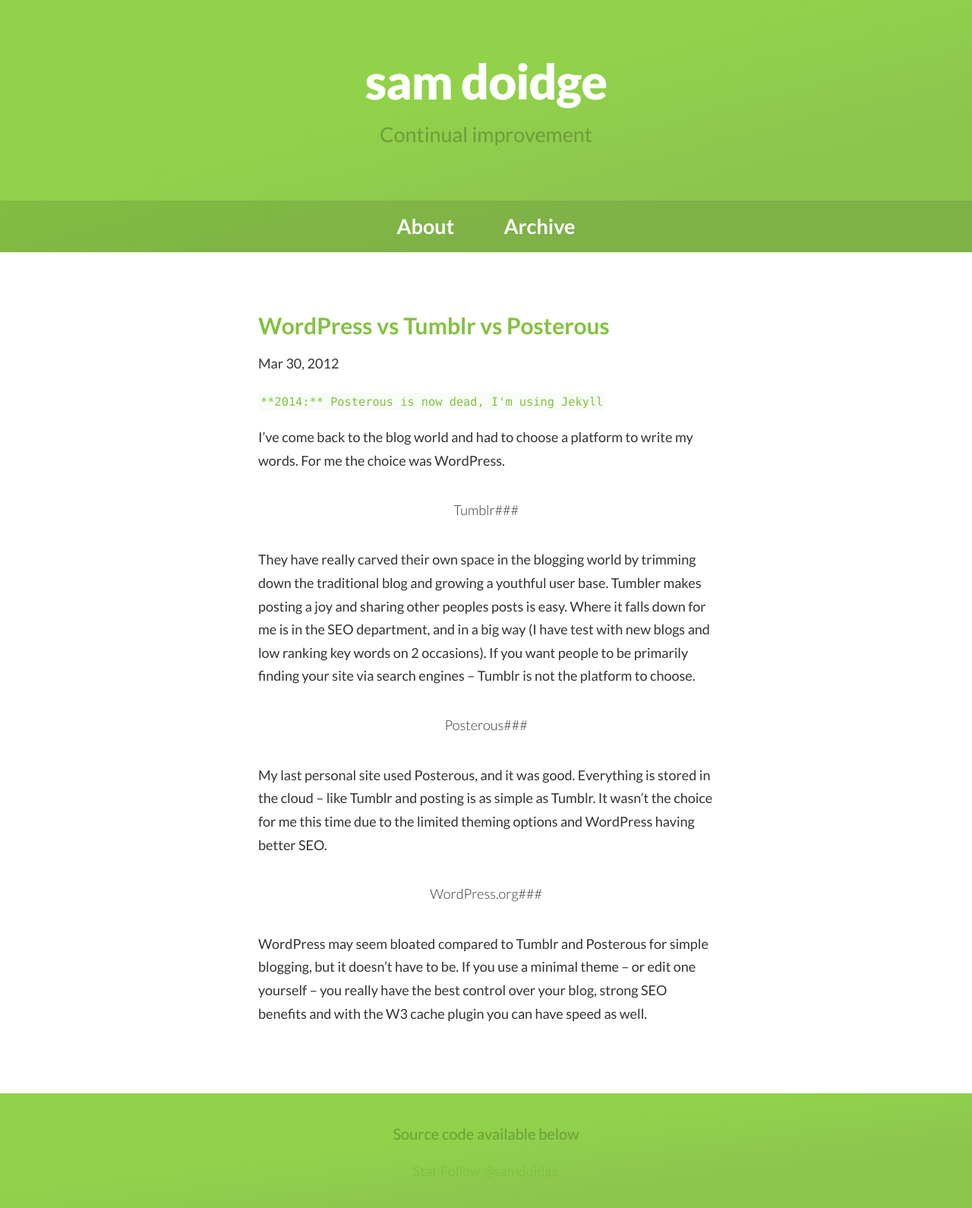
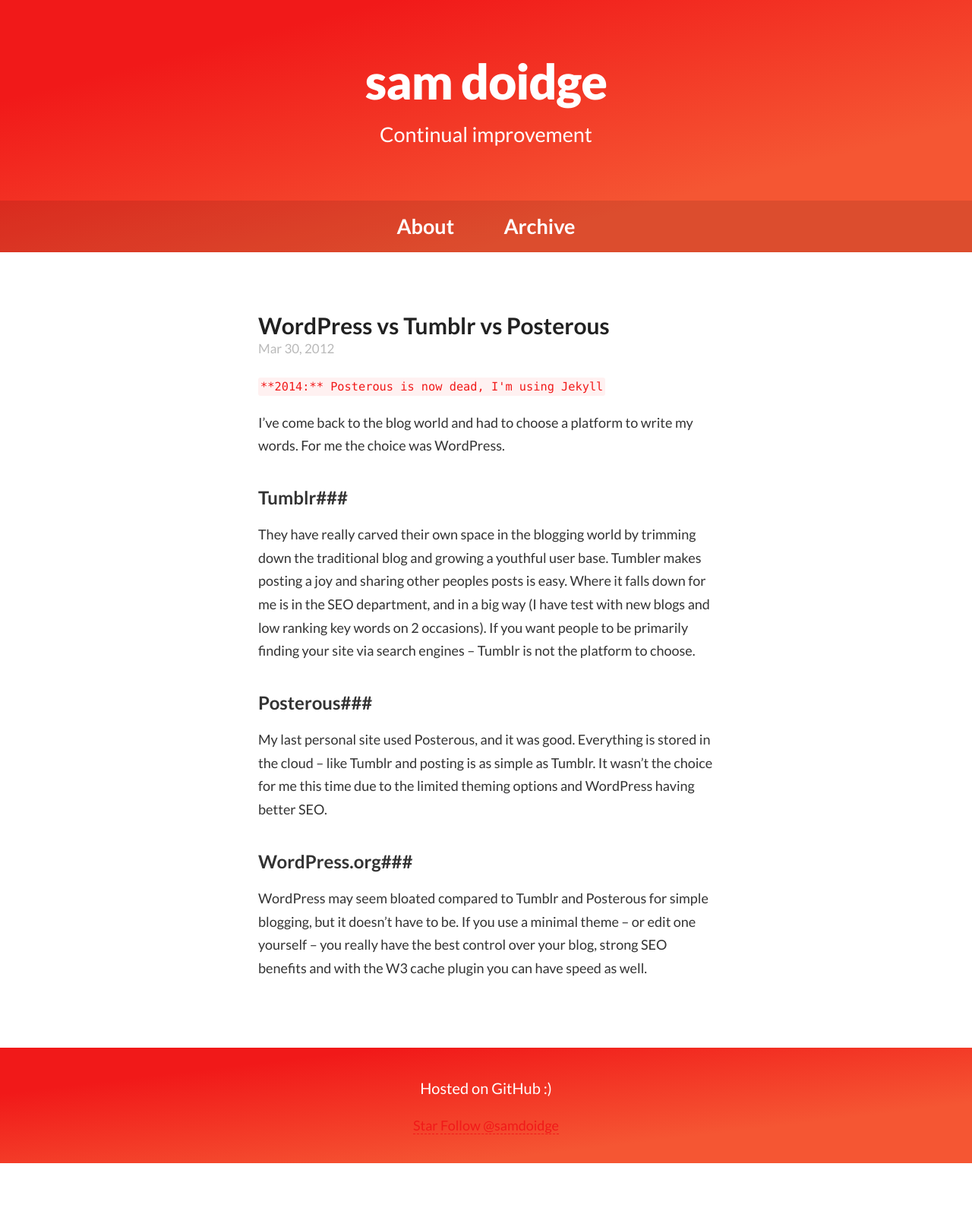
Before and after one commit to samdoidge/samdoidge.com, a Jekyll site: the page built from _posts/2012-03-30-wordpress-vs-tumblr-vs-posterous.md, in a window 1280 px wide. Shown: the whole page at 76% size. Built offline with Jekyll 4.4.1, drawn with Linux system fonts in a browser that asks for light colours; comment, search, counter and statistics services are not loaded; after the commit the page ends 1531 px from its top, so only the background shows below that.

Commit message:
restyle / tweaks

```diff
--- a/_includes/footer.html
+++ b/_includes/footer.html
@@ -1,6 +1,6 @@
 <footer class="footer gradient text-center">
  <p class="credits">
-    Source code available below
+    Hosted on GitHub :)
   </p>
 
   <a class="github-button" href="https://github.com/samdoidge/samdoidge.github.io" data-icon="octicon-star" data-style="mega" data-count-href="/samdoidge/samdoidge.github.io/stargazers" data-count-api="/repos/samdoidge/samdoidge.github.io#stargazers_count" data-count-aria-label="# stargazers on GitHub" aria-label="Star samdoidge/samdoidge.github.io on GitHub">Star</a>
--- a/css/main.scss
+++ b/css/main.scss
@@ -1,7 +1,7 @@
 ---
 ---
-$main-colour: #82C13E;
-$secondary-colour: #6D9C39;
+$main-colour: #212121;
+$secondary-colour: #F11919;
 $light-colour: rgba(243, 251, 241, 0.62);
 
 body {
@@ -13,20 +13,48 @@
     padding-left:20px;
 }
 
+hr {
+    border-bottom: 1px solid #eee;
+    margin:auto;
+    margin-top:60px;
+    margin-bottom:20px;
+}
+
+.posts .post {
+    text-align:justify;
+}
+
+.posts .post-title {
+    margin-top:60px;
+}
+
+.post .post-title {
+    margin-bottom:0;
+}
+
+.post-meta {
+    margin-top:0;
+    color: #B9B9B9;
+    font-size:17px;
+}
+
+#disqus_thread {
+    margin-top: 20px;
+}
 
 .gradient {
 background-image: -webkit-gradient(
     linear,
     left top,
     right bottom,
-    color-stop(0.4, #91D24A),
-    color-stop(0.74, #8DC54F)
+    color-stop(0.2, #F11919),
+    color-stop(0.74, #F55633)
 );
-background-image: -o-linear-gradient(right bottom, #91D24A 40%, #8DC54F 74%);
-background-image: -moz-linear-gradient(right bottom, #91D24A 40%, #8DC54F 74%);
-background-image: -webkit-linear-gradient(right bottom, #91D24A 40%, #8DC54F 74%);
-background-image: -ms-linear-gradient(right bottom, #91D24A 40%, #8DC54F 74%);
-background-image: linear-gradient(to right bottom, #91D24A 40%, #8DC54F 74%);
+background-image: -o-linear-gradient(right bottom, #F11919 20%, #F55633 74%);
+background-image: -moz-linear-gradient(right bottom, #F11919 20%, #F55633 74%);
+background-image: -webkit-linear-gradient(right bottom, #F11919 20%, #F55633 74%);
+background-image: -ms-linear-gradient(right bottom, #F11919 20%, #F55633 74%);
+background-image: linear-gradient(to right bottom, #F11919 20%, #F55633 74%);
 }
 
 /* ==========================================================================
@@ -46,7 +74,7 @@
 }
 
 .subtitle {
-    color: $secondary-colour;
+    color: #ffffff;
     font-size: 27px;
     font-weight: 400;
     line-height: 30px;
@@ -54,7 +82,7 @@
 }
 
 .subtitle + .subtitle {
-    color: white;
+    color: #ffffff;
 }
 
 .nav {
@@ -99,9 +127,10 @@
 }
 
 a {
-    color: $main-colour;
+    color: $secondary-colour;
     -webkit-transition: opacity .3s ease-in-out;
     transition: opacity .3s ease-in-out;
+    border-bottom:1px dashed #F11919;
 }
 
 a:hover,
@@ -123,9 +152,9 @@
 h3 {
     color: #333;
     margin: 40px 0;
-    font-size: 18px;
-    font-weight: 300;
-    text-align: center;
+    font-size: 24px;
+    font-weight: bold;
+    margin-bottom: 20px;
 }
 
 .clippy {
@@ -147,9 +176,9 @@
 }
 
 code {
-    background-color: $light-colour;
+    background-color: #FFF1F1;
     border-radius: 3px;
-    color: $main-colour;
+    color: #F11919;
     font-size: 85%;
     margin: 0;
     padding: 0.2em;
@@ -260,7 +289,7 @@
     font-weight: 400;
     font-family: 'Lato', sans-serif;
     font-size: 20px;
-    color: $secondary-colour;
+    color: #ffffff;
 }
 
 .credits-link {
```
Also changed, not shown: _drafts/2015-02-25-aristotles-golden-mean.md (renamed from _posts/2015-02-25-aristotles-golden-mean.md).
